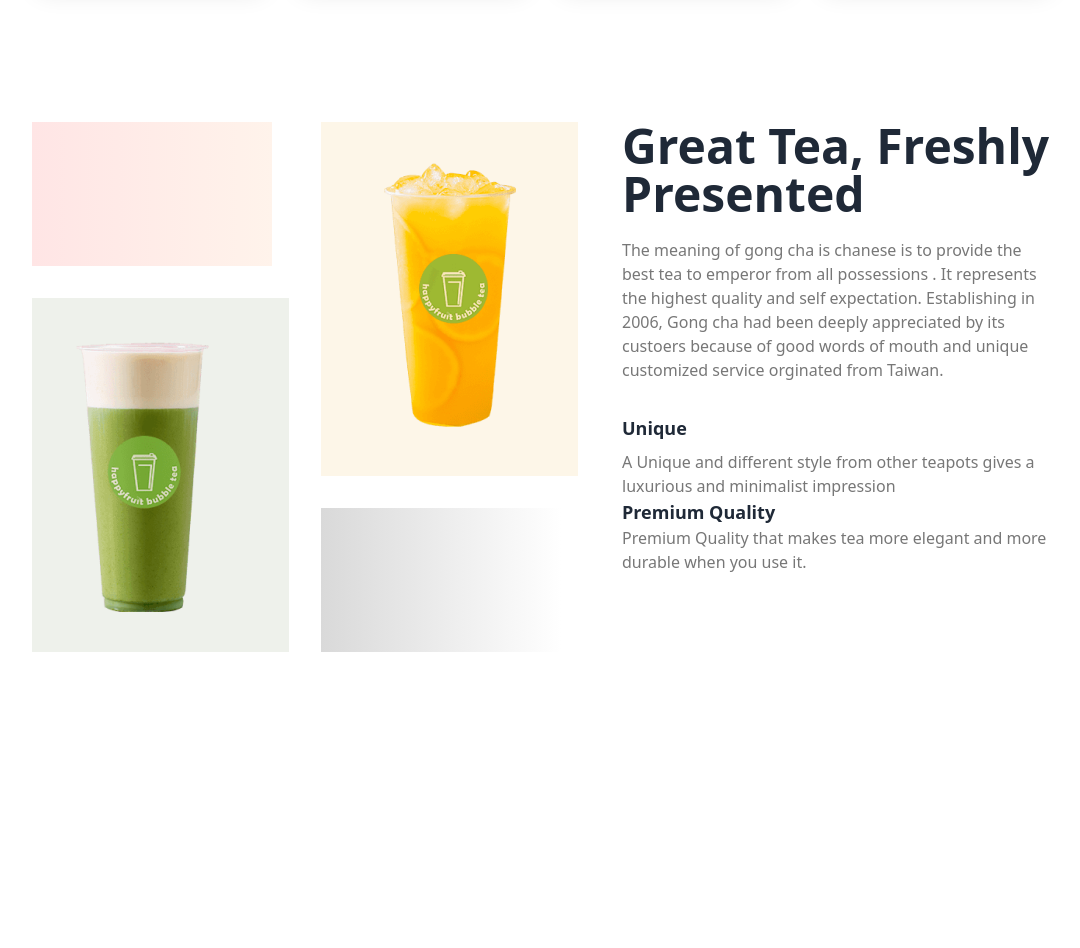
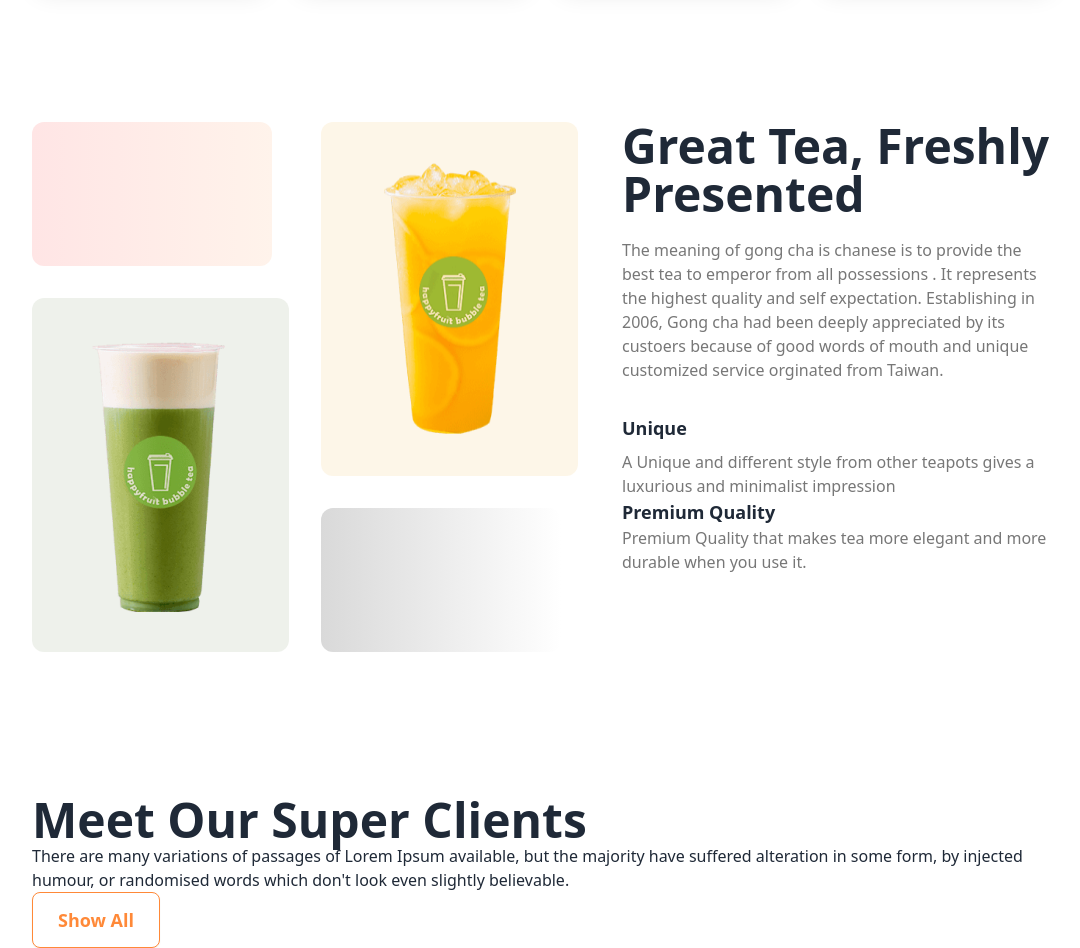
Before and after one commit to Shaon247on/My-Tea-House, a plain HTML site: page index.html in a window 1280 px wide. Shown: the part 1100-2048 px from the top of the page, without its empty margins (96-1176 px from the left). Before the commit the page ends 1752 px from the top, so only its background shows below. Drawn offline with nearby package versions, Linux system fonts and the light colour scheme.

Commit message:
added the super client section

```diff
--- a/index.html
+++ b/index.html
@@ -122,20 +122,20 @@
             </div>
         </section>
         <!-- Great Tea Section -->
-        <section class="mt-36">
-            <div class="flex gap-11 lg:mx-32">
-                <div class="grid gap-8 grid-cols-1 md:grid-cols-2">
-                    <div class="h-36 w-60 bg-gradient-to-r from-[#F00]/[0.1] to-[#FF8938]/[0.1]"></div>
-                    <div class="row-span-2 bg-[#e6a6231a] p-10">
+        <section class="mt-36 lg:mx-32">
+            <div class="flex flex-col-reverse lg:flex-row gap-11">
+                <div class="grid gap-8 grid-cols-1 lg:grid-cols-2">
+                    <div class="h-36 w-60 bg-gradient-to-r from-[#F00]/[0.1] to-[#FF8938]/[0.1] rounded-xl"></div>
+                    <div class="row-span-2 bg-[#e6a6231a] p-10 flex justify-center rounded-xl">
                         <img src="images/fresh-1.png" alt="">
                     </div>
-                    <div class="row-span-2 bg-[#5776391a] p-10 ">
+                    <div class="row-span-2 bg-[#5776391a] lg:p-10 flex justify-center rounded-xl">
                         <img src="images/fresh-2.png" alt="">
                     </div>
-                    <div class="h-36 w-60 bg-gradient-to-r from-[#D9D9D9] to-[#ffffff00] p-10 "></div>
+                    <div class="h-36 w-60 bg-gradient-to-r from-[#D9D9D9] to-[#ffffff00] p-10 rounded-xl"></div>
                 </div>
                 <div class="flex-1">
-                    <h2 class="text-5xl font-extrabold mb-5">Great Tea, Freshly <br> Presented</h2>
+                    <h2 class="text-3xl lg:text-5xl font-extrabold mb-5">Great Tea, Freshly <br> Presented</h2>
                     <p class="text-[#777] font-medium">The meaning of gong cha is chanese is to provide the best tea to
                         emperor from all possessions .
                         It represents the highest quality and self expectation. Establishing in 2006, Gong cha had been
@@ -156,6 +156,19 @@
 
             </div>
         </section>
+        <!-- Super Client Section -->
+
+        <section class="mt-36 lg:mx-32">
+            <div>
+                <div>
+                    <h2 class="lg:text-5xl font-extrabold text-[F4F4F4]">Meet Our Super Clients</h2>
+                    <p class="font-medium text-[F4F4F4]">There are many variations of passages of Lorem Ipsum available, but the majority have suffered alteration in some form, by injected humour, or randomised words which don't look even slightly believable. </p>
+                    <button class="btn bg-white text-[#FF8938] w-32 h-14 text-lg font-bold border border-[#FF8938]">Show All</button>
+                </div>
+                <div></div>
+            </div>
+        </section>
+
     </main>
     <footer>
 
```
